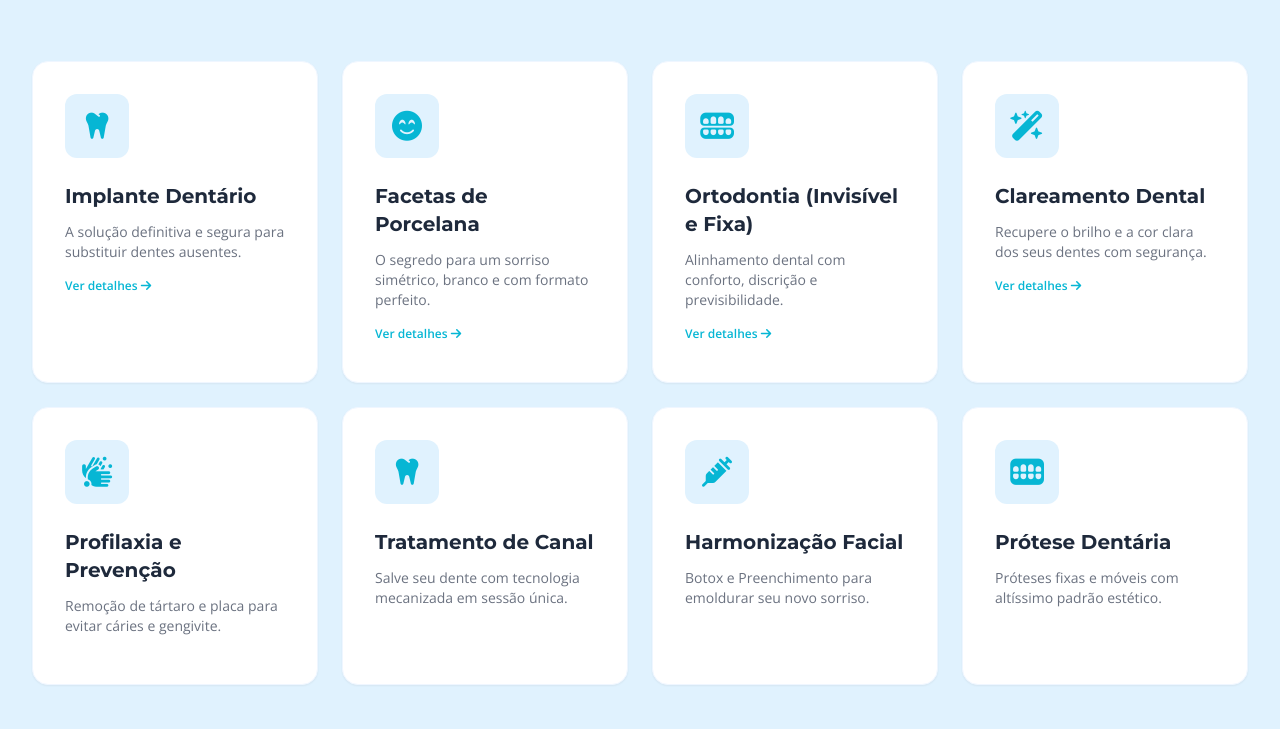
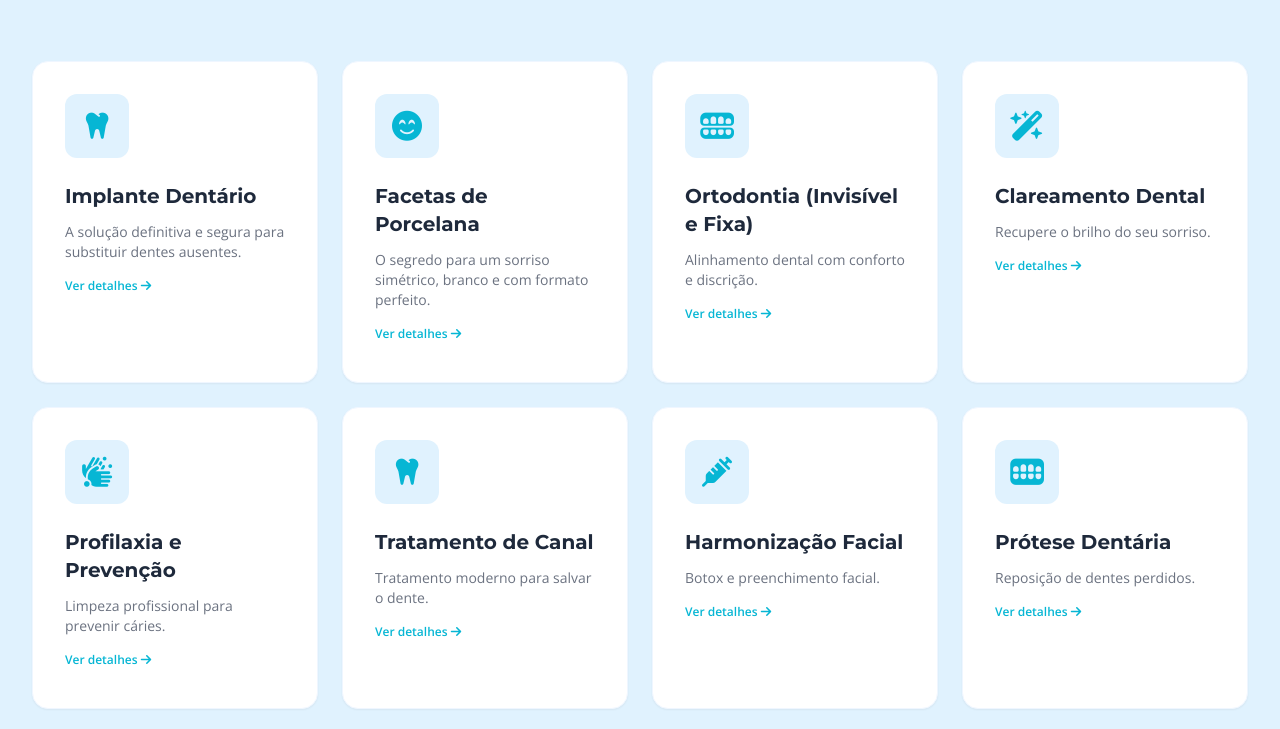
Before and after one commit to Jhonatta-Evaristo/Sorriso-Perfeito, a plain HTML site: page index.html in a window 1280 px wide. Shown: the part 1651-2380 px from the top of the page. Drawn offline with nearby package versions, Linux system fonts and the light colour scheme.

Commit message:
Atualização de imagens

```diff
--- a/js/script.js
+++ b/js/script.js
@@ -3,6 +3,7 @@ AOS.init({ once: true, offset: 50, duration: 800 });
 
 // Banco de Dados de Serviços (SPA)
 const servicesData = {
+
     'implante': {
         title: 'Implante Dentário',
         icon: 'fa-tooth',
@@ -16,65 +17,135 @@ const servicesData = {
         ],
         indication: 'Pacientes que perderam um, vários ou todos os dentes e desejam abandonar dentaduras ou pontes móveis.',
         duration: 'Cirurgia em 1 hora. Integração de 3 a 6 meses.',
-        image: 'https://images.unsplash.com/photo-1598256989800-fea5c5ce870b?ixlib=rb-4.0.3&auto=format&fit=crop&w=1000&q=80',
-        imgAntes: 'https://images.unsplash.com/photo-1598256989800-fea5c5ce870b?ixlib=rb-4.0.3&auto=format&fit=crop&w=600&q=80', // Placeholder
-        imgDepois: 'https://images.unsplash.com/photo-1606811841689-23dfddce3e95?ixlib=rb-4.0.3&auto=format&fit=crop&w=600&q=80' // Placeholder
+        image: 'img/implante.jpg',
+        imgAntes: 'img/implante_antes.jpg',
+        imgDepois: 'img/implante_depois.jpg'
     },
+
     'facetas': {
         title: 'Facetas de Porcelana',
         icon: 'fa-face-smile-beam',
         shortDesc: 'O segredo para um sorriso simétrico, branco e com formato perfeito.',
-        longDesc: '<p>As facetas de porcelana (ou lentes de contato dental) são lâminas ultrafinas cimentadas sobre a superfície dos dentes. Elas corrigem imperfeições de cor, formato, tamanho e pequeno alinhamento.</p><p>Em nossa clínica, fazemos o "Test Drive" do sorriso (Mockup), onde você aprova o formato e a cor em sua própria boca antes de finalizarmos o tratamento definitivo.</p>',
+        longDesc: '<p>As facetas de porcelana são lâminas ultrafinas cimentadas sobre a superfície dos dentes.</p><p>Corrigem imperfeições de cor, formato e pequenos desalinhamentos.</p>',
         benefits: [
-            '<li class="flex items-start gap-3"><i class="fa-solid fa-check text-brand-cyan mt-1"></i><span>Resultado estético imediato e de alto padrão.</span></li>',
-            '<li class="flex items-start gap-3"><i class="fa-solid fa-check text-brand-cyan mt-1"></i><span>Porcelana não mancha com café ou vinho.</span></li>',
-            '<li class="flex items-start gap-3"><i class="fa-solid fa-check text-brand-cyan mt-1"></i><span>Correção de diastemas (espaços).</span></li>',
-            '<li class="flex items-start gap-3"><i class="fa-solid fa-check text-brand-cyan mt-1"></i><span>Harmonização do sorriso com o rosto.</span></li>'
+            '<li class="flex items-start gap-3"><i class="fa-solid fa-check text-brand-cyan mt-1"></i><span>Resultado estético imediato.</span></li>',
+            '<li class="flex items-start gap-3"><i class="fa-solid fa-check text-brand-cyan mt-1"></i><span>Porcelana não mancha.</span></li>',
+            '<li class="flex items-start gap-3"><i class="fa-solid fa-check text-brand-cyan mt-1"></i><span>Correção de diastemas.</span></li>',
+            '<li class="flex items-start gap-3"><i class="fa-solid fa-check text-brand-cyan mt-1"></i><span>Sorriso mais harmônico.</span></li>'
         ],
-        indication: 'Pacientes insatisfeitos com a cor, desgaste, formato ou pequenos desalinhamentos dentários.',
-        duration: 'Geralmente concluído em 2 ou 3 sessões.',
-        image: 'https://images.unsplash.com/photo-1606265752439-1f18756aa5fc?ixlib=rb-4.0.3&auto=format&fit=crop&w=1000&q=80',
-        imgAntes: 'https://images.unsplash.com/photo-1598256989800-fea5c5ce870b?ixlib=rb-4.0.3&auto=format&fit=crop&w=600&q=80',
-        imgDepois: 'https://images.unsplash.com/photo-1606265752439-1f18756aa5fc?ixlib=rb-4.0.3&auto=format&fit=crop&w=600&q=80'
+        indication: 'Pacientes insatisfeitos com a cor ou formato dos dentes.',
+        duration: '2 a 3 sessões.',
+        image: 'img/facetas.jpg',
+        imgAntes: 'img/faceta_antes.jpg',
+        imgDepois: 'img/faceta_depois.jpg'
     },
+
     'ortodontia': {
         title: 'Ortodontia (Invisível e Fixa)',
         icon: 'fa-teeth-open',
-        shortDesc: 'Alinhamento dental com conforto, discrição e previsibilidade.',
-        longDesc: '<p>Oferecemos o que há de mais moderno em alinhamento dental. Trabalhamos com Alinhadores Invisíveis (tipo Invisalign), que são placas transparentes removíveis, e também com aparelhos fixos de safira (altamente estéticos) e autoligáveis (mais rápidos).</p><p>O planejamento é todo feito de forma digital através de um escaneamento 3D da sua boca, eliminando aquelas moldagens desconfortáveis de massa.</p>',
+        shortDesc: 'Alinhamento dental com conforto e discrição.',
+        longDesc: '<p>Tratamentos com alinhadores invisíveis ou aparelhos estéticos.</p>',
         benefits: [
-            '<li class="flex items-start gap-3"><i class="fa-solid fa-check text-brand-cyan mt-1"></i><span>Melhora na função mastigatória e fala.</span></li>',
-            '<li class="flex items-start gap-3"><i class="fa-solid fa-check text-brand-cyan mt-1"></i><span>Alinhadores permitem comer e higienizar sem restrições.</span></li>',
-            '<li class="flex items-start gap-3"><i class="fa-solid fa-check text-brand-cyan mt-1"></i><span>Estética impecável mesmo durante o tratamento.</span></li>',
-            '<li class="flex items-start gap-3"><i class="fa-solid fa-check text-brand-cyan mt-1"></i><span>Previsibilidade total do resultado final.</span></li>'
+            '<li class="flex items-start gap-3"><i class="fa-solid fa-check text-brand-cyan mt-1"></i><span>Melhora na mastigação.</span></li>',
+            '<li class="flex items-start gap-3"><i class="fa-solid fa-check text-brand-cyan mt-1"></i><span>Mais conforto.</span></li>',
+            '<li class="flex items-start gap-3"><i class="fa-solid fa-check text-brand-cyan mt-1"></i><span>Estética durante o tratamento.</span></li>'
         ],
-        indication: 'Dentes tortos, encavalados, mordida cruzada, diastemas ou problemas articulares (ATM).',
-        duration: 'De 6 meses a 2 anos, dependendo da complexidade.',
-        image: 'https://images.unsplash.com/photo-1598256989800-fea5c5ce870b?ixlib=rb-4.0.3&auto=format&fit=crop&w=1000&q=80',
-        imgAntes: 'https://images.unsplash.com/photo-1606811841689-23dfddce3e95?ixlib=rb-4.0.3&auto=format&fit=crop&w=600&q=80',
-        imgDepois: 'https://images.unsplash.com/photo-1598256989800-fea5c5ce870b?ixlib=rb-4.0.3&auto=format&fit=crop&w=600&q=80'
+        indication: 'Dentes tortos ou desalinhados.',
+        duration: '6 meses a 2 anos.',
+        image: 'img/ortodontia.jpg',
+        imgAntes: 'img/ortodontia_antes.jpg',
+        imgDepois: 'img/ortodontia_depois.jpg'
     },
+
     'clareamento': {
         title: 'Clareamento Dental',
         icon: 'fa-wand-magic-sparkles',
-        shortDesc: 'Recupere o brilho e a cor clara dos seus dentes com segurança.',
-        longDesc: '<p>O clareamento devolve a juventude e a luminosidade ao seu sorriso. Na Sorriso Perfeito, oferecemos o Clareamento a Laser (feito em consultório com ação rápida) e o Clareamento Caseiro Supervisionado (com moldeiras personalizadas e gel seguro).</p><p>Nossos protocolos incluem dessensibilizantes de ponta, para que você alcance o tom desejado sem aquela dor chata ou sensibilidade excessiva.</p>',
+        shortDesc: 'Recupere o brilho do seu sorriso.',
+        longDesc: '<p>Clareamento a laser ou caseiro supervisionado.</p>',
         benefits: [
-            '<li class="flex items-start gap-3"><i class="fa-solid fa-check text-brand-cyan mt-1"></i><span>Sorriso muito mais branco e jovem.</span></li>',
-            '<li class="flex items-start gap-3"><i class="fa-solid fa-check text-brand-cyan mt-1"></i><span>Remoção de manchas superficiais e profundas.</span></li>',
-            '<li class="flex items-start gap-3"><i class="fa-solid fa-check text-brand-cyan mt-1"></i><span>Procedimento totalmente seguro que não afeta o esmalte.</span></li>',
-            '<li class="flex items-start gap-3"><i class="fa-solid fa-check text-brand-cyan mt-1"></i><span>Aumento imediato da autoestima.</span></li>'
+            '<li class="flex items-start gap-3"><i class="fa-solid fa-check text-brand-cyan mt-1"></i><span>Dentes mais brancos.</span></li>',
+            '<li class="flex items-start gap-3"><i class="fa-solid fa-check text-brand-cyan mt-1"></i><span>Remoção de manchas.</span></li>',
+            '<li class="flex items-start gap-3"><i class="fa-solid fa-check text-brand-cyan mt-1"></i><span>Aumento da autoestima.</span></li>'
         ],
-        indication: 'Pacientes com dentes amarelados por tempo, café, cigarro ou que apenas desejam um sorriso mais iluminado.',
-        duration: 'Laser: 1 a 2 sessões. Caseiro: 15 a 21 dias.',
-        image: 'https://images.unsplash.com/photo-1606811841689-23dfddce3e95?ixlib=rb-4.0.3&auto=format&fit=crop&w=1000&q=80',
-        imgAntes: 'https://images.unsplash.com/photo-1598256989800-fea5c5ce870b?ixlib=rb-4.0.3&auto=format&fit=crop&w=600&q=80',
-        imgDepois: 'https://images.unsplash.com/photo-1606811841689-23dfddce3e95?ixlib=rb-4.0.3&auto=format&fit=crop&w=600&q=80'
+        indication: 'Dentes amarelados.',
+        duration: '1 a 2 sessões.',
+        image: 'img/clareamento.jpg',
+        imgAntes: 'img/clareamento_antes.jpg',
+        imgDepois: 'img/clareamento_depois.jpg'
     },
-    'limpeza': { title: 'Profilaxia e Prevenção', icon: 'fa-hands-bubbles', shortDesc: 'Remoção de tártaro e placa para evitar cáries e gengivite.', longDesc: '<p>Prevenção é o melhor tratamento. Nossa limpeza utiliza ultrassom para remoção indolor de tártaro.</p>', benefits: [], indication: 'Recomendado para todos, a cada 6 meses.', duration: '40 minutos.', image: '', imgAntes: '', imgDepois: '' },
-    'canal': { title: 'Tratamento de Canal', icon: 'fa-tooth', shortDesc: 'Salve seu dente com tecnologia mecanizada em sessão única.', longDesc: '<p>Realizamos a endodontia mecanizada, rápida e sem dor.</p>', benefits: [], indication: 'Dentes inflamados, dor aguda, fraturas profundas.', duration: '1 a 2 sessões de 1h.', image: '', imgAntes: '', imgDepois: '' },
-    'estetica': { title: 'Harmonização Facial', icon: 'fa-syringe', shortDesc: 'Botox e Preenchimento para emoldurar seu novo sorriso.', longDesc: '<p>A odontologia estética vai além dos dentes, abrangendo lábios e face.</p>', benefits: [], indication: 'Sorriso gengival, lábios finos, rugas de expressão.', duration: '30 a 60 minutos.', image: '', imgAntes: '', imgDepois: '' },
-    'protese': { title: 'Prótese Dentária', icon: 'fa-teeth', shortDesc: 'Próteses fixas e móveis com altíssimo padrão estético.', longDesc: '<p>Reabilitação funcional com coroas em zircônia e porcelana pura.</p>', benefits: [], indication: 'Perda parcial ou coroa destruída.', duration: 'Varia conforme o caso.', image: '', imgAntes: '', imgDepois: '' }
+
+    'profilaxia': {
+        title: 'Profilaxia e Prevenção',
+        icon: 'fa-hands-bubbles',
+        shortDesc: 'Limpeza profissional para prevenir cáries.',
+        longDesc: '<p>O implante dentário é um pino de titânio instalado no osso para substituir a raiz do dente perdido. Após a cicatrização, é colocada uma prótese fixa que devolve estética, segurança e função ao sorriso.</p>',
+        benefits: [
+            '<li class="flex items-start gap-3"><i class="fa-solid fa-check text-brand-cyan mt-1"></i><span>Remove tártaro.</span></li>',
+            '<li class="flex items-start gap-3"><i class="fa-solid fa-check text-brand-cyan mt-1"></i><span>Previne gengivite.</span></li>',
+            '<li class="flex items-start gap-3"><i class="fa-solid fa-check text-brand-cyan mt-1"></i><span>Mastigação firme e natural.</span></li>',
+            '<li class="flex items-start gap-3"><i class="fa-solid fa-check text-brand-cyan mt-1"></i><span>Solução durável que preserva o osso da mandíbula.</span></li>'
+        ],
+        indication: 'Todos os pacientes.',
+        duration: '40 minutos.',
+        image: 'img/profilaxia.jpg',
+        imgAntes: 'img/profilaxia_antes.jpg',
+        imgDepois: 'img/profilaxia_depois.jpg'
+    },
+
+    'canal': {
+        title: 'Tratamento de Canal',
+        icon: 'fa-tooth',
+        shortDesc: 'Tratamento moderno para salvar o dente.',
+        longDesc: '<p>O tratamento de canal remove a infecção do interior do dente, limpa a região e sela o canal, permitindo salvar o dente natural e eliminar a dor.</p>',
+        benefits: [
+            '<li class="flex items-start gap-3"><i class="fa-solid fa-check text-brand-cyan mt-1"></i><span>Elimina dor.</span></li>',
+            '<li class="flex items-start gap-3"><i class="fa-solid fa-check text-brand-cyan mt-1"></i><span>Impede que a infecção se espalhe para outros dentes.</span></li>',
+            '<li class="flex items-start gap-3"><i class="fa-solid fa-check text-brand-cyan mt-1"></i><span>Evita a perda do dente natural.</span></li>',
+            '<li class="flex items-start gap-3"><i class="fa-solid fa-check text-brand-cyan mt-1"></i><span>Melhora a saúde bucal e previne complicações futuras.</span></li>'
+        ],
+        indication: 'Infecção ou dor intensa.',
+        duration: '1 a 2 sessões.',
+        image: 'img/canal.jpg',
+        imgAntes: 'img/canal_antes.jpg',
+        imgDepois: 'img/canal_depois.jpg'
+    },
+
+    'estetica': {
+        title: 'Harmonização Facial',
+        icon: 'fa-syringe',
+        shortDesc: 'Botox e preenchimento facial.',
+        longDesc: '<p>A harmonização facial é um conjunto de procedimentos estéticos, como aplicação de toxina botulínica (botox) e preenchimentos, realizados para equilibrar os traços do rosto, suavizar rugas e melhorar o contorno facial de forma natural.</p>',
+        benefits: [
+            '<li class="flex items-start gap-3"><i class="fa-solid fa-check text-brand-cyan mt-1"></i><span>Suaviza rugas e linhas de expressão.</span></li>',
+            '<li class="flex items-start gap-3"><i class="fa-solid fa-check text-brand-cyan mt-1"></i><span>Melhora o contorno e a harmonia do rosto.</span></li>',
+            '<li class="flex items-start gap-3"><i class="fa-solid fa-check text-brand-cyan mt-1"></i><span>Resultados naturais com procedimentos minimamente invasivos.</span></li>',
+            '<li class="flex items-start gap-3"><i class="fa-solid fa-check text-brand-cyan mt-1"></i><span>Aumenta a autoestima e a confiança ao sorrir.</span></li>'
+        ],
+        indication: 'Quem deseja melhorar a estética facial.',
+        duration: '30 a 60 minutos.',
+        image: 'img/harmonizacao.jpg',
+        imgAntes: 'img/harmonizacao_antes.jpg',
+        imgDepois: 'img/harmonizacao_depois.jpg'
+    },
+
+    'protese': {
+        title: 'Prótese Dentária',
+        icon: 'fa-teeth',
+        shortDesc: 'Reposição de dentes perdidos.',
+        longDesc: '<p>A prótese dentária é um tratamento utilizado para substituir dentes perdidos, restaurando a função da mastigação e a estética do sorriso. Ela pode ser fixa ou removível e é feita sob medida para garantir conforto e aparência natural.</p>',
+        benefits: [
+            '<li class="flex items-start gap-3"><i class="fa-solid fa-check text-brand-cyan mt-1"></i><span>Recupera a função da mastigação.</span></li>',
+            '<li class="flex items-start gap-3"><i class="fa-solid fa-check text-brand-cyan mt-1"></i><span>Melhora a estética e o sorriso.</span></li>',
+            '<li class="flex items-start gap-3"><i class="fa-solid fa-check text-brand-cyan mt-1"></i><span>Devolve a confiança ao falar e sorrir.</span></li>',
+            '<li class="flex items-start gap-3"><i class="fa-solid fa-check text-brand-cyan mt-1"></i><span>Próteses modernas com aparência natural.</span></li>'
+        ],
+        indication: 'Perda dentária.',
+        duration: 'Depende do caso.',
+        image: 'img/protese.jpg',
+        imgAntes: 'img/protese_antes.jpg',
+        imgDepois: 'img/protese_depois.jpg'
+    }
+
 };
 
 // Gerar Grid de Serviços na Home
@@ -82,7 +153,7 @@ const servicesGrid = document.getElementById('services-grid');
 let delay = 100;
 for (let key in servicesData) {
     const s = servicesData[key];
-    const hasLanding = ['implante', 'facetas', 'ortodontia', 'clareamento'].includes(key); // Somente esses 4 têm LP detalhada preenchida no JS para não estender demais
+    const hasLanding = ['implante', 'facetas', 'ortodontia', 'clareamento', 'profilaxia', 'canal', 'estetica', 'protese'].includes(key); // Somente esses 4 têm LP detalhada preenchida no JS para não estender demais
 
     const action = hasLanding ? `openServicePage('${key}')` : `window.location.href='#agendamento'`;
     const badge = hasLanding ? `<span class="text-xs text-brand-cyan font-bold block mb-2">Ver detalhes <i class="fa-solid fa-arrow-right"></i></span>` : '';
```
Also changed, not shown: index.html (+2 -2 lines), img/canal_antes.jpg (added), img/canal_depois.jpg (added), img/clareamento_antes.jpg (added), img/clareamento_depois.jpg (added), img/faceta_antes.jpg (added), img/faceta_depois.jpg (added), img/harmonizacao_antes.jpg (added), img/harmonizacao_depois.jpg (added), img/implante_antes.jpg (added), img/implante_depois.jpg (added), img/ortodontia_antes.jpg (added), img/ortodontia_depois.jpg (added), img/profilaxia_antes.jpg (added), 3 more files.
